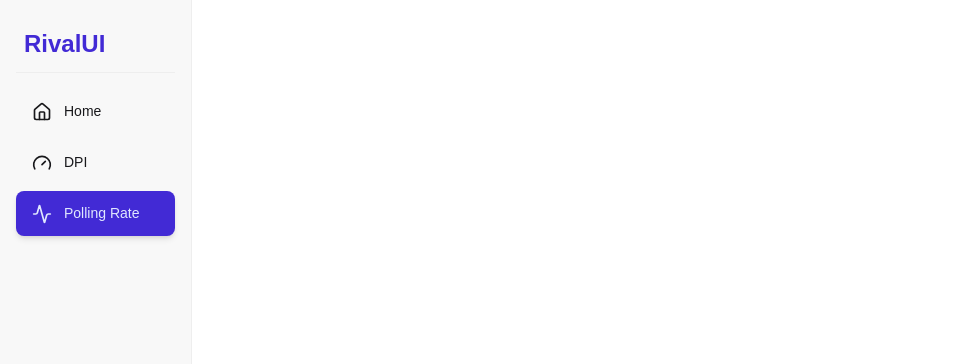
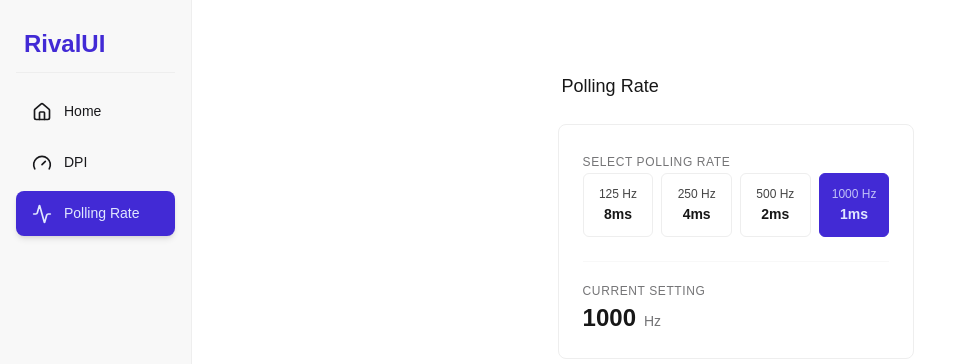
Before and after one commit to alvvik/Rivalui, a Next.js app: page /polling-rate in a window 1280 px wide. Shown: the top 364 px of the page, without its empty margins (0-961 px from the left). Built offline with nearby package versions, Linux system fonts and the light colour scheme.

Commit message:
feat: added polling rate page

```diff
--- a/package.json
+++ b/package.json
@@ -1,6 +1,6 @@
 {
   "name": "RivalUI",
-  "version": "0.1.2",
+  "version": "0.1.3",
   "private": true,
   "scripts": {
     "dev": "next dev --port 2877",
--- a/src/app/polling-rate/page.tsx
+++ b/src/app/polling-rate/page.tsx
@@ -1,3 +1,86 @@
+"use client";
+
+import { useState } from "react";
+import { invoke } from "@tauri-apps/api/core";
+
+const pollingRates = [125, 250, 500, 1000];
+
 export default function Home() {
-  return <div></div>;
+  const [activeRate, setActiveRate] = useState<number>(1000);
+  const [loading, setLoading] = useState<number | null>(null);
+  const [errorMsg, setErrorMsg] = useState<string | null>(null);
+
+  const handleRateChange = async (rate: number) => {
+    setErrorMsg(null);
+    setLoading(rate);
+    try {
+      await invoke("set_polling_rate", { pollingRate: rate.toString() });
+      setActiveRate(rate);
+    } catch (err) {
+      console.error("Failed to set polling rate:", err);
+      const errStr = typeof err === "string" ? err : JSON.stringify(err);
+      setErrorMsg(errStr);
+    } finally {
+      setLoading(null);
+    }
+  };
+
+  return (
+    <div className="mx-auto max-w-2xl space-y-6 py-10 select-none">
+      <h1 className="px-1 text-lg font-medium">Polling Rate</h1>
+
+      {errorMsg && (
+        <div className="alert alert-error text-sm">
+          <span>Error setting polling rate: {errorMsg}</span>
+        </div>
+      )}
+
+      <div className="border-base-300 bg-base-100 space-y-6 rounded-lg border p-6">
+        <div className="space-y-3">
+          <label className="text-base-content/60 text-xs font-medium tracking-wider uppercase">
+            Select Polling Rate
+          </label>
+          <div className="grid grid-cols-4 gap-2">
+            {pollingRates.map((rate) => {
+              const isActive = rate === activeRate;
+              const isLoading = rate === loading;
+              return (
+                <button
+                  key={rate}
+                  onClick={() => handleRateChange(rate)}
+                  disabled={isLoading}
+                  className={`rounded-md border p-3 text-center transition-colors ${
+                    isActive
+                      ? "border-primary bg-primary text-primary-content font-medium"
+                      : "border-base-300 bg-base-100 hover:bg-base-200"
+                  }`}
+                >
+                  <div className="text-xs opacity-80">
+                    {isLoading ? (
+                      <span className="loading loading-spinner loading-xs"></span>
+                    ) : (
+                      `${rate} Hz`
+                    )}
+                  </div>
+                  <div className="mt-0.5 text-sm font-semibold">
+                    {rate === 125 ? "8ms" : rate === 250 ? "4ms" : rate === 500 ? "2ms" : "1ms"}
+                  </div>
+                </button>
+              );
+            })}
+          </div>
+        </div>
+
+        <div className="border-base-200 space-y-2 border-t pt-4">
+          <label className="text-base-content/60 text-xs font-medium tracking-wider uppercase">
+            Current Setting
+          </label>
+          <div className="flex items-baseline gap-2">
+            <span className="text-2xl font-bold">{activeRate}</span>
+            <span className="text-base-content/60 text-sm">Hz</span>
+          </div>
+        </div>
+      </div>
+    </div>
+  );
 }
```
